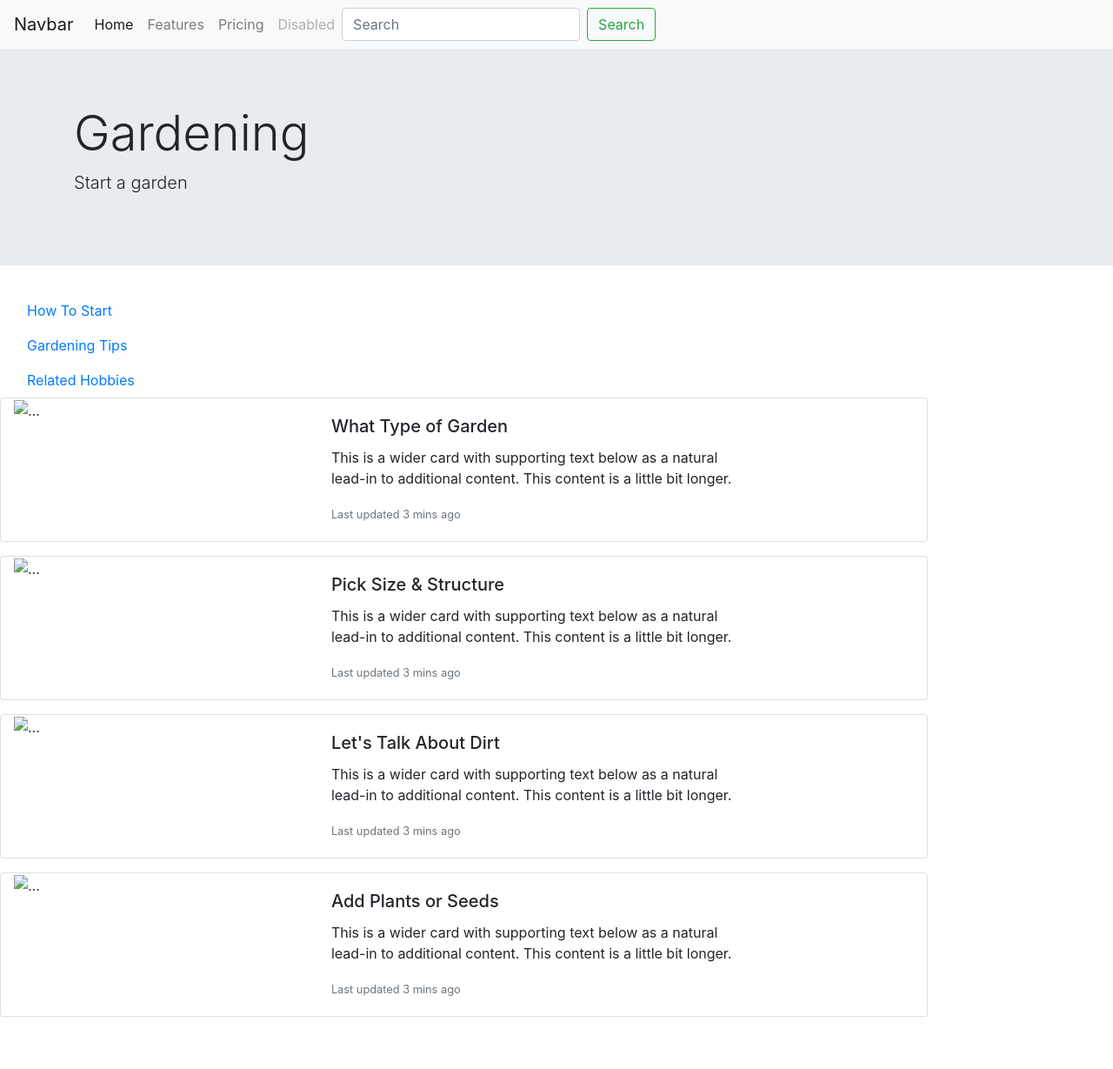
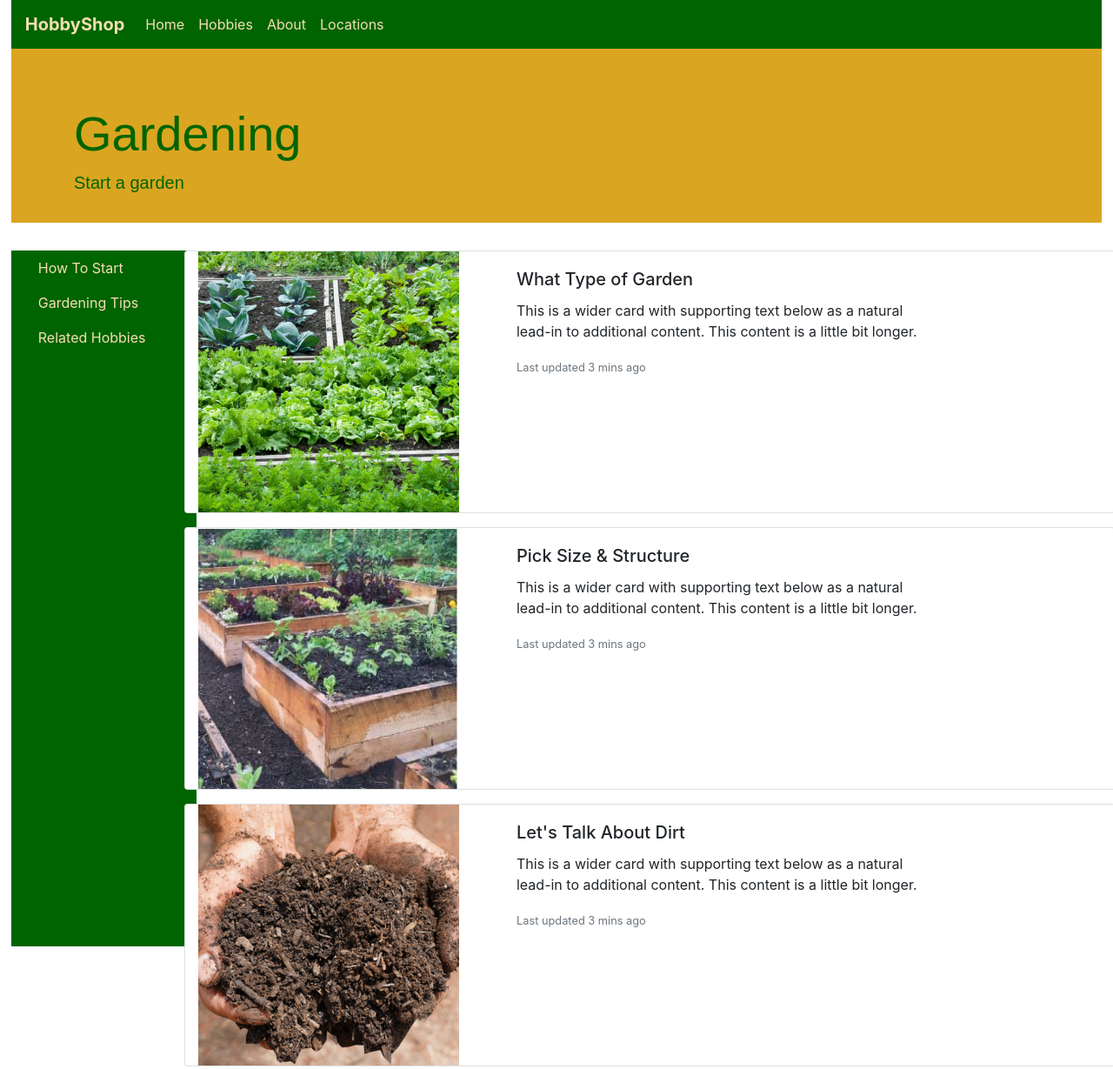
Before and after one commit to dthickman/UX_UI_Week21_Activity, a plain HTML site: page index.html in a window 1280 px wide. Shown: the top 1229 px of the page at 87% size. Before the commit the page ends 1185 px from the top, so only its background shows below. Drawn offline with nearby package versions, Linux system fonts and the light colour scheme.

Commit message:
1st iterations

```diff
--- a/css/styles.css
+++ b/css/styles.css
@@ -1,14 +1,43 @@
-#sideNav{
-    position: fixed;
-    right: 0;
-    bottom: 0;
-    left: 0;
+body{
+    margin-left: 1% !important;
+    margin-right: 1% !important;
 }
 
-#Hobbycards{
-    float: right !important;
+.navbar{
+    background: darkgreen !important;
 }
 
-.card{
-    float: right;
+.navbar-brand{
+    color: wheat !important;
+    font-weight: bolder;
 }
+
+.nav-item{
+    color: wheat !important;
+}
+
+.jumbotron{
+    height: 25vh;
+    background: goldenrod;
+    color: darkgreen;
+    font-family: sans-serif;
+    font-weight: bolder;
+}
+
+.sideNav{
+    position: fixed;
+    background: darkgreen;
+    height: 100%;
+}
+
+.nav-link{
+    color: wheat !important;
+}
+
+.cardPic{
+    height: 100%;
+}
+
+.cardContent{
+    height: 100%;
+}
--- a/index.html
+++ b/index.html
@@ -22,23 +22,20 @@
 </script>
   <title>HobbyShop Gardening</title>
   <link rel="stylesheet" href="https://stackpath.bootstrapcdn.com/bootstrap/4.1.3/css/bootstrap.min.css" integrity="sha384-MCw98/SFnGE8fJT3GXwEOngsV7Zt27NXFoaoApmYm81iuXoPkFOJwJ8ERdknLPMO" crossorigin="anonymous">
+  <link rel="stylesheet" href="css/styles.css">
 </head>
 <body>
     <nav class="navbar navbar-expand-lg navbar-light bg-light">
-        <a class="navbar-brand" href="#">Navbar</a>
+        <a class="navbar-brand" href="#">HobbyShop</a>
         <button class="navbar-toggler" type="button" data-toggle="collapse" data-target="#navbarNavAltMarkup" aria-controls="navbarNavAltMarkup" aria-expanded="false" aria-label="Toggle navigation">
           <span class="navbar-toggler-icon"></span>
         </button>
         <div class="collapse navbar-collapse" id="navbarNavAltMarkup">
           <div class="navbar-nav">
             <a class="nav-item nav-link active" href="#">Home <span class="sr-only">(current)</span></a>
-            <a class="nav-item nav-link" href="#">Features</a>
-            <a class="nav-item nav-link" href="#">Pricing</a>
-            <a class="nav-item nav-link disabled" href="#">Disabled</a>
-            <form class="form-inline my-2 my-lg-0">
-                <input class="form-control mr-sm-2" type="search" placeholder="Search" aria-label="Search">
-                <button class="btn btn-outline-success my-2 my-sm-0" type="submit">Search</button>
-              </form>
+            <a class="nav-item nav-link" href="#">Hobbies</a>
+            <a class="nav-item nav-link" href="#">About</a>
+            <a class="nav-item nav-link" href="#">Locations</a>
           </div>
         </div>
       </nav>
@@ -49,18 +46,19 @@
         </div>
     </div>
     <div id="sectionContainer">
-          <div class="col-md-2" id="sideNav">
+          <div class="col-md-2 sideNav">
             <nav class="nav flex-column">
               <a class="nav-link active" href="#">How To Start</a>
               <a class="nav-link" href="#">Gardening Tips</a>
               <a class="nav-link" href="#">Related Hobbies</a>
             </nav>
           </div>
-      <section id="Hobbycards">
-        <div class="card mb-3 col-md-10">
+    </div>
+    <div class="row justify-content-end">
+      <div class="card mb-3 col-md-10 cardContent">
           <div class="row no-gutters">
             <div class="col-md-4">
-              <img src="..." alt="...">
+              <img src="../images/garden1.png" alt="Vegetable Gardern" class="cardPic">
             </div>
             <div class="col-md-6">
               <div class="card-body">
@@ -70,11 +68,13 @@
               </div>
             </div>
           </div>
-        </div>
-        <div class="card mb-3 col-md-10">
+      </div>
+    </div>
+    <div class="row justify-content-end">
+      <div class="card mb-3 col-md-10 cardContent">
           <div class="row no-gutters">
             <div class="col-md-4">
-              <img src="..." alt="...">
+              <img src="../images/garden2.png" alt="Raised Bed" class="cardPic">
             </div>
             <div class="col-md-6">
               <div class="card-body">
@@ -84,11 +84,13 @@
               </div>
             </div>
           </div>
-        </div>
-        <div class="card mb-3 col-md-10">
+      </div>
+    </div>
+    <div class="row justify-content-end">
+      <div class="card mb-3 col-md-10 cardContent">
           <div class="row no-gutters">
             <div class="col-md-4">
-              <img src="..." alt="...">
+              <img src="../images/garden3.png" alt="Mushroom Compost" class="cardPic">
             </div>
             <div class="col-md-6">
               <div class="card-body">
@@ -98,11 +100,13 @@
               </div>
             </div>
           </div>
-        </div>
-        <div class="card mb-3 col-md-10">
+      </div>
+    </div>
+    <div class="row justify-content-end">
+      <div class="card mb-3 col-md-10 cardContent">
           <div class="row no-gutters">
             <div class="col-md-4">
-              <img src="..." alt="...">
+              <img src="../images/garden4.png" alt="Plants" class="cardPic">
             </div>
             <div class="col-md-6">
               <div class="card-body">
@@ -112,7 +116,6 @@
               </div>
             </div>
           </div>
-        </div>
-      </section>
+      </div>
     </div>
 </body>
```
Also changed, not shown: images/garden1.png (added), images/garden2.png (added), images/garden3.png (added), images/garden4.png (added).
